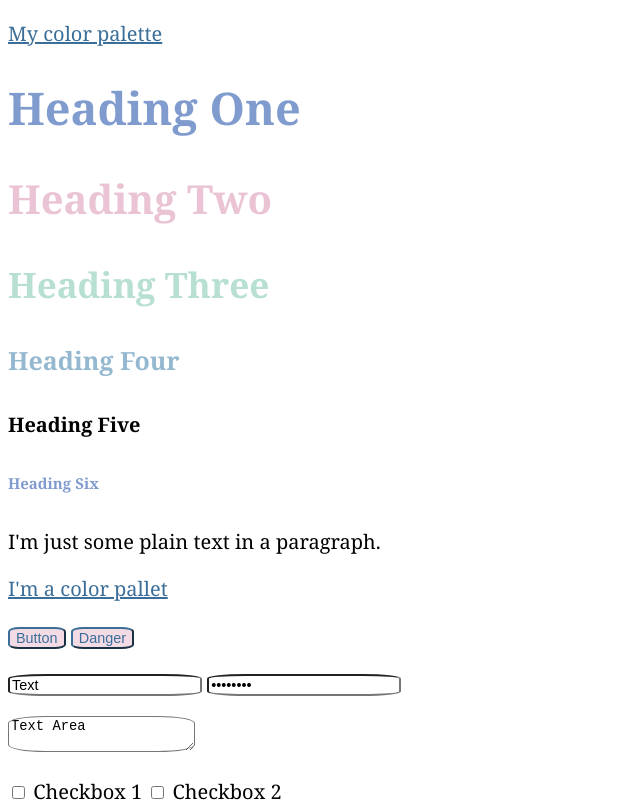
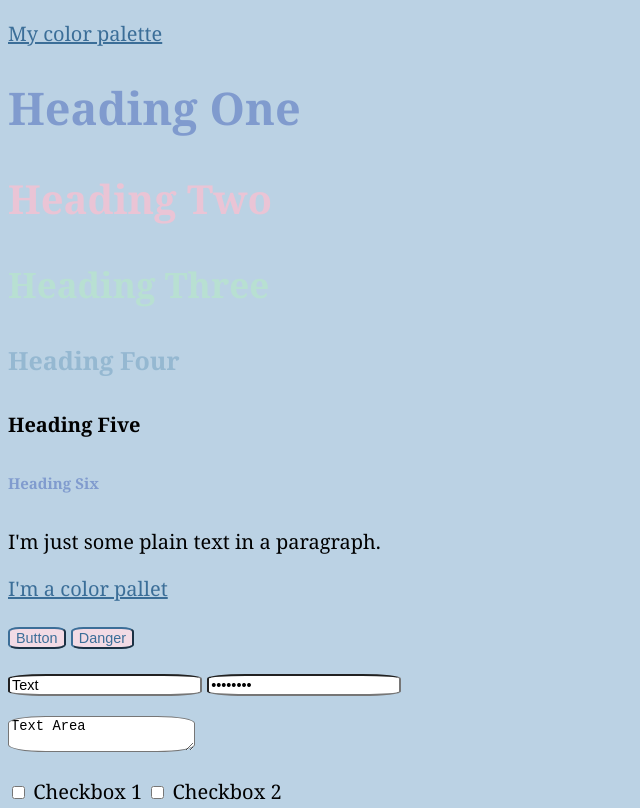
Before and after one commit to maliklau/MI-449-SS17-741-css-sass-intro-8dVLYn, a plain HTML site: page index.html in a window 1280 px wide. Shown: the top 808 px of the page, without its empty margins (0-640 px from the left). Drawn offline with Linux system fonts and the light colour scheme.

Commit message:
changed lighten color

```diff
--- a/source/style.scss
+++ b/source/style.scss
@@ -11,7 +11,7 @@ input[type="button"] {
 }
 
 body {
-  background-color: lighten($primary-color, 75%);
+  background-color: lighten($primary-color, 40%);
   font-family: $serif-fonts;
   font-size: $font-base-size;
 }
```
Also changed, not shown: compiled/style.css, 1 other file.
